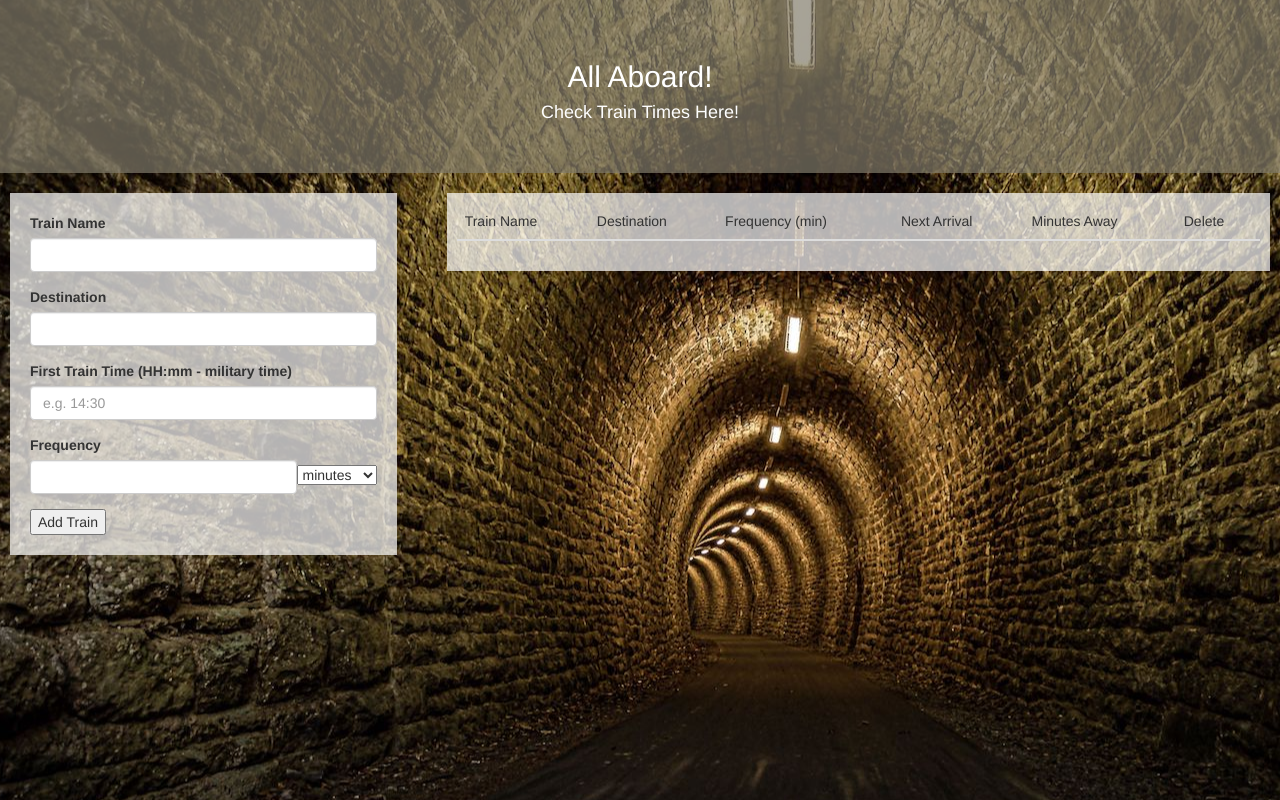
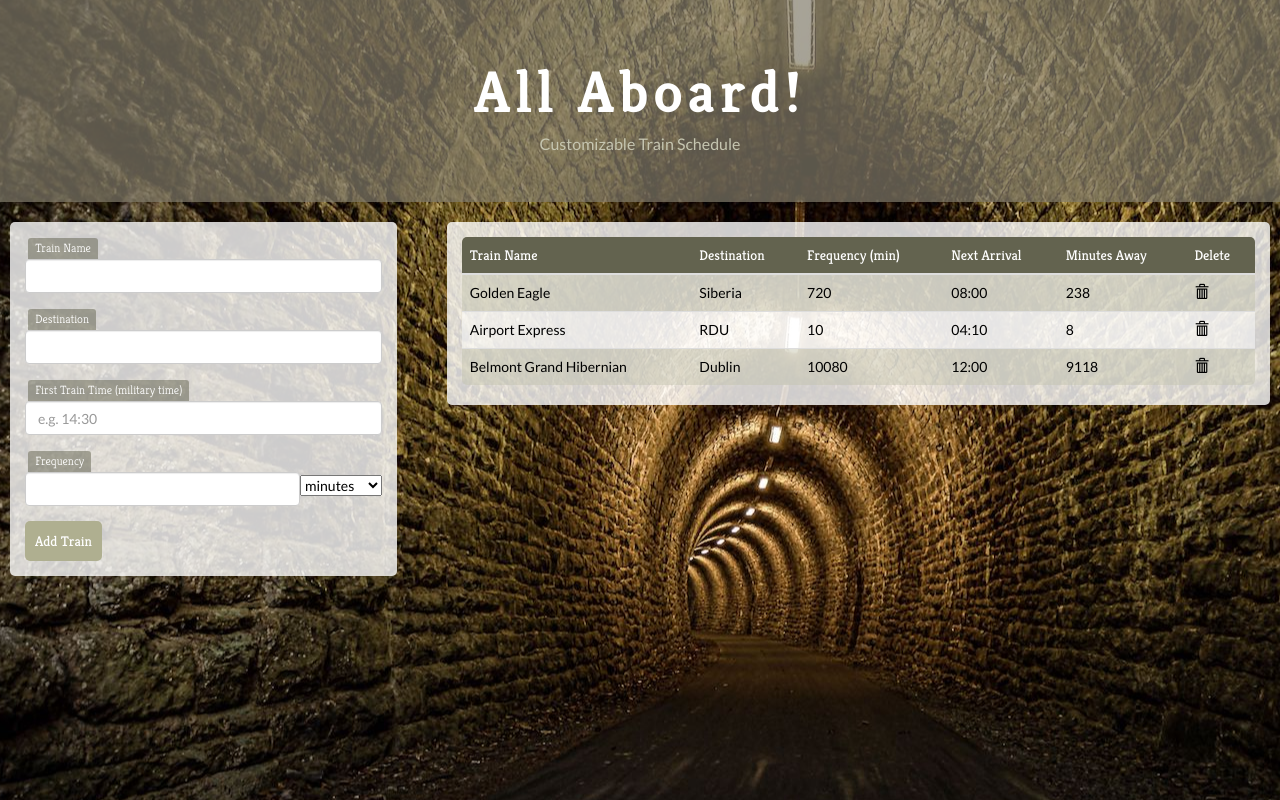
Before and after one commit to cvbowes/Train-Scheduler, a plain HTML site: page index.html in a window 1280 px wide. Drawn offline with nearby package versions, Linux system fonts and the light colour scheme; no server answers.

Commit message:
more styling

```diff
--- a/assets/css/style.css
+++ b/assets/css/style.css
@@ -6,6 +6,8 @@
 body {
 	background-color: #afaf90;
 	background: url("../images/bg.jpg") center center fixed;
+	color: #000;
+	font-family:  'Lato', sans-serif;
 }
 
 .container-fluid {
@@ -16,22 +18,45 @@ body {
 	color: #fff;
 	padding: 40px;
 	margin: 0 10px 10px 10px;
-	background: rgba(130,125,107, 0.7)
+	background: rgba(130,125,107, 0.7);
 }
 
-#units-select {
-	width: 100%;
-	height: 20px;
+h1 {
+	font-family: 'Kreon', sans-serif;
+	font-weight:700;
+	font-size: 44pt;
+	letter-spacing: 5px;
+}
+
+h4 {
+	font-size: 12pt;
+	color: #c6c6b1;
 }
 
 #input-section, #schedule-section {
-	padding: 10px;
+	padding: 15px;
 	margin: 10px;
-	background: rgba(255,255,255,0.7);
+	background: rgba(255,255,255,0.8);
+	border-radius: 5px;
 }
 
-#train-form {
-	padding: 10px;
+#schedule-section {
+
+	overflow-x: scroll;
+	padding-bottom: 0px;
+}
+
+.label-default {
+	background: rgba(99,99,79,0.5);
+	border-radius: 3px 3px 0 0;
+	font-family: 'Kreon', sans-serif;
+	font-weight: 300;
+	font-size: 12px;
+	margin-left: 3px;
+}
+
+input {
+	margin-top: 2px;
 }
 
 #text-sub-col {
@@ -43,9 +68,78 @@ body {
 	padding-top: 5px;
 }
 
+#units-select {
+	width: 100%;
+}
+
+#error, #time-error {
+	padding: 10px;
+	color: #a83e37;
+}
+
+button {
+	height: 40px;
+	padding: 10px;
+	border: none;
+	background-color: #afaf90;
+	color: #fff;
+	font-family: 'Kreon', sans-serif;
+	font-weight: 400;
+	border-radius: 5px;
+	margin-right: 20px;
+}
+
+button:hover {
+	color: #fff;
+	background-color: #63634f;
+	box-shadow: 0px 0px 5px 1px #444436 inset;
+}
+
+#schedule-head {
+	background: #63634f;
+}
+
+table th:first-child {
+	border-top-left-radius: 5px;
+}
+
+table th:last-child {
+	border-top-right-radius: 5px;
+}
+
+table tr:last-child td:first-child {
+	border-bottom-left-radius:5px;
+}
+
+table tr:last-child td:last-child {
+	border-bottom-right-radius: 5px;
+}
+
+th {
+	font-weight: 400;
+	color: #fff;
+	font-family: 'Kreon', sans-serif;
+}
+
+.table> tbody > tr:nth-child(2n+1) > td{
+   background:rgba(198, 198, 177, 0.5);
+}
+
+.table > tbody > tr:nth-child(2n) > td{
+   background:rgba(255, 255, 255, 0.5);
+}
+
+.table-hover tbody tr:hover td, .table-hover tbody tr:hover th {
+  background: #afaf90;
+}
+
 @media screen and (max-width: 768px) {
 #input-section, #schedule-section {
 	margin: 10px 0;
 	width: 100%;
 }
+
+#schedule-section {
+	margin-bottom: 50px;
 }
+}
--- a/assets/javascript/app.js
+++ b/assets/javascript/app.js
@@ -1,4 +1,9 @@
 $(document).ready(function () {
+
+  //these will always display and cannot be deleted by user
+  var initialData = [{name: "Golden Eagle", destination: "Siberia", start: "8:00", frequency: 720},
+    {name: "Airport Express", destination: "RDU", start: "00:00", frequency: 10},
+    {name: "Belmont Grand Hibernian", destination: "Dublin", start: "12:00", frequency: 10080 }]
 
   var config = {
     apiKey: "AIzaSyDYcEPj_1z1nqQncN_yu2-ejj4MFAfVk5s",
@@ -27,8 +32,6 @@ $(document).ready(function () {
   	var newRow = $("<tr>").attr("id", key);
 
   	var minsAway = calculateMinsAway(snapshotObj.start, snapshotObj.frequency);
-  	console.log(minsAway);
-  	console.log("next train: " + nextTrainTime(minsAway));
 
   	newRow.append("<td>" + snapshotObj.name + "</td>");
   	newRow.append("<td>" + snapshotObj.destination + "</td>");
@@ -63,8 +66,8 @@ $(document).ready(function () {
 
   //alert user of input error
   function errorAnimate() {
-  	$("#train-form").css("background-color", "#bc7974");
-  	$("#train-form").animate({backgroundColor: "rgb( 255, 255, 255)"});
+  	$("#input-section").css("background-color", "rgba(188, 121, 116,0.7)");
+  	$("#input-section").animate({backgroundColor: "rgba(255,255,255,0.7)"});
   }
 
   $(document).on("click", ".glyphicon-trash", function () {
@@ -75,7 +78,7 @@ $(document).ready(function () {
 
   $("#add-train").on("click", function(event) {
   	event.preventDefault();
-	var nameInput = $("#name-input").val().trim();
+	  var nameInput = $("#name-input").val().trim();
   	var destinationInput = $("#destination-input").val().trim();
   	var startInput = $("#start-time-input").val().trim();
   	var frequencyInput = convertToMinutes(parseInt($("#frequency-input").val().trim()));
@@ -130,4 +133,8 @@ $(document).ready(function () {
   	console.log("Errors handled: " + err.code);
   });
 
+  for (var i=0; i<initialData.length; i++) {
+    addRow(initialData[i], null);
+  }
+
 })
--- a/index.html
+++ b/index.html
@@ -12,6 +12,7 @@
 	<script src="https://cdn.jsdelivr.net/momentjs/2.18.1/moment.min.js"></script>
 	<script src="assets/javascript/app.js"></script>
 	<link rel="stylesheet" href="https://maxcdn.bootstrapcdn.com/bootstrap/3.3.7/css/bootstrap.min.css" integrity="sha384-BVYiiSIFeK1dGmJRAkycuHAHRg32OmUcww7on3RYdg4Va+PmSTsz/K68vbdEjh4u" crossorigin="anonymous">
+	<link href="https://fonts.googleapis.com/css?family=Lato:400,700|Kreon:300,400,700" rel="stylesheet">
 	<link rel="stylesheet" href="assets/css/style.css">
 	<script src="https://maxcdn.bootstrapcdn.com/bootstrap/3.3.7/js/bootstrap.min.js" integrity="sha384-Tc5IQib027qvyjSMfHjOMaLkfuWVxZxUPnCJA7l2mCWNIpG9mGCD8wGNIcPD7Txa" crossorigin="anonymous"></script>
 	<meta name="viewport" content="width=device-width, initial-scale=1">
@@ -20,30 +21,30 @@
 	<div class="container-fluid">
 		<div class="row">
 			<div class="text-center" id="header">
-				<h2>All Aboard!</h2>
-				<h4>Check Train Times Here!</h4>
+				<h1>All Aboard!</h1>
+				<h4>Customizable Train Schedule</h4>
 			</div>
 		</div>
 
 		<div class="row">
 			<div class="col-sm-4 col-xs-12">
 				<div id="input-section">
-					<div id="error" style="display: none">Please fill out all fields</div>
 					<form role="form" id="train-form">
 						<div class="form-group">
-							<label for="name">Train Name</label>
+							<label class="label label-default" for="name">Train Name</label>
 							<input class="form-control" id="name-input" type="text">
 						</div>
 						<div class="form-group">
-							<label for="destination">Destination</label>
+							<label class="label label-default" for="destination">Destination</label>
 							<input class="form-control" id="destination-input" type="text">
 						</div>
 						<div class="form-group">
-							<label for="start-time">First Train Time (HH:mm - military time)</label>
+							<label class="label label-default" for="start-time">First Train Time (military time)</label>
 							<input class="form-control" id="start-time-input" type="text" placeholder="e.g. 14:30">
+							<div id="time-error" style="display: none">Please enter a valid time</div>
 						</div>
 						<div class="form-group">
-							<label for="frequency">Frequency</label>
+							<label class="label label-default" for="frequency">Frequency</label>
 							<div class="row">
 								<div class="col-xs-9" id="text-sub-col">
 									<input class="form-control" id="frequency-input" type="number">
@@ -57,10 +58,8 @@
 							</div>
 						</div>
 
-						<div id="time-error" style="display: none">Please enter a valid time</div>
-
 						<button id="add-train" type="submit">Add Train</button>
-						<div id="error" style="display: none">Please fill out all fields</div>
+						<span id="error" style="display: none">Please fill out all fields</span>
 
 					</form>
 				</div>
@@ -68,7 +67,7 @@
 
 			<div class="col-sm-8 col-xs-12">
 				<div id="schedule-section">
-					<table class="table table-striped table-hover" id="schedule">
+					<table class="table table-hover" id="schedule">
 						<thead>
 							<tr id="schedule-head">
 								<th>Train Name</th>
```
